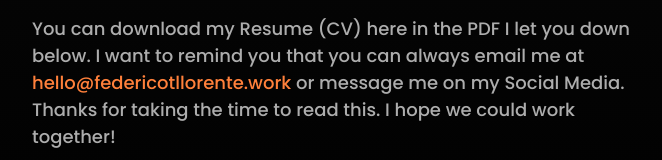
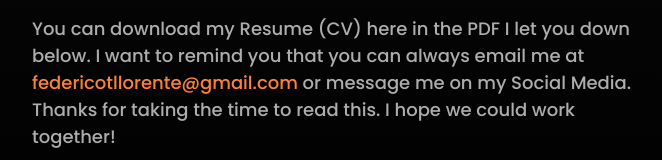
Before and after one commit to federicotllorente/react-portfolio-2021, a React app: page /about in a window 1280 px wide. Shown: the part 2139-2299 px from the top of the page, without its empty margins (308-970 px from the left). Built offline with nearby package versions, Linux system fonts and the light colour scheme.

Commit message:
Email address updated

```diff
--- a/src/views/english/AboutENG.js
+++ b/src/views/english/AboutENG.js
@@ -17,7 +17,7 @@ const AboutENG = () => (
                         <li>–<a target="_blank" rel="noreferrer" href="https://github.com/federicotllorente/">GitHub</a></li>
                         <li>–<a target="_blank" rel="noreferrer" href="https://www.instagram.com/federicotllorente/">Instagram</a></li>
                         <li>–<a target="_blank" rel="noreferrer" href="https://www.linkedin.com/in/federicotllorente/">LinkedIn</a></li>
-                        <li>–<a href="mailto:hello@federicotllorente.work">Or simply email me!</a></li>
+                        <li>–<a href="mailto:federicotllorente@gmail.com">Or simply email me!</a></li>
                     </ul>
                 </div>
                 <div className="about__introduction__image">
@@ -32,7 +32,7 @@ const AboutENG = () => (
                 <p>There, my teachers always encouraged me to be an entrepreneur and follow my dreams and goals. So at the middle of 2019 I started an Entrepreneurship and Digital Marketing blog, which then I left because I started to focus much more in coding and programming (my real passion).</p>
                 <p>At the same time of these studies, I started to take online courses about subjects I really like and enjoy: Web Development and UX Design. I’ve always been a self-taught person who’s always searching for new knowledge. I genuinely think people need to stay updated and learn constantly to be able to grow and evolve as a person and as a professional as well.</p>
                 <p>Concluding, I’d like to mention some of my hobbies like videogames, reading, movies, or walking. Yep, in recent times I enjoyed a lot walk in the field and feel the nature. Oh, and fun fact, according to the Myers-Briggs test it seems that my personality type is <a target="_blank" rel="noreferrer" href="http://www.personalitypage.com/INFJ.html">INFJ</a>, if this is something you would like to know.</p>
-                <p>You can download my Resume (CV) here in the PDF I let you down below. I want to remind you that you can always email me at <a href="mailto:hello@federicotllorente.work">hello@federicotllorente.work</a> or message me on my Social Media. Thanks for taking the time to read this. I hope we could work together!</p>
+                <p>You can download my Resume (CV) here in the PDF I let you down below. I want to remind you that you can always email me at <a href="mailto:federicotllorente@gmail.com">federicotllorente@gmail.com</a> or message me on my Social Media. Thanks for taking the time to read this. I hope we could work together!</p>
                 <p><Link to="/">Download Resume (XXXkB PDF)</Link></p>
             </div>
         </div>
--- a/src/views/english/ContactENG.js
+++ b/src/views/english/ContactENG.js
@@ -8,7 +8,7 @@ const ContactENG = props => {
                 <div className="contact__text">
                     <h2>Contact me</h2>
                     <p>Feel free to contact me and tell me about your project or company. I would like to hear from you!</p>
-                    <p>You can email me at <a href="mailto:hello@federicotllorente.work">hello@federicotllorente.work</a>, or simply complete the contact form. And if you wish, you can reach me out on my Social media as well:</p>
+                    <p>You can email me at <a href="mailto:federicotllorente@gmail.com">hello@federicotllorente.work</a>, or simply complete the contact form. And if you wish, you can reach me out on my Social media as well:</p>
                     <ul>
                         <li>–<a target="_blank" rel="noreferrer" href="https://github.com/federicotllorente/">GitHub</a></li>
                         <li>–<a target="_blank" rel="noreferrer" href="https://www.instagram.com/federicotllorente/">Instagram</a></li>
@@ -17,10 +17,12 @@ const ContactENG = props => {
                     <p>Let’s make something special!</p>
                 </div>
                 <div className="contact__form">
-                    <input type="text" placeholder="Name" />
-                    <input type="email" placeholder="Email" />
-                    <textarea placeholder="Message"></textarea>
-                    <input type="submit" value="SEND" />
+                    <form action="" method="post">
+                        <input type="text" placeholder="Name" />
+                        <input type="email" placeholder="Email" />
+                        <textarea placeholder="Message"></textarea>
+                        <input type="submit" value="SEND" />
+                    </form>
                 </div>
             </div>
         </div>
--- a/src/views/english/ProjectDetailsENG.js
+++ b/src/views/english/ProjectDetailsENG.js
@@ -59,7 +59,7 @@ const ProjectDetailsENG = props => {
             <div className="project_details__contact">
                 <hr />
                 <h2>Do you want to contact me?</h2>
-                <p>You can go to the <Link to="/contact">contact page</Link> and get in touch with me!<br />Also, if you want you can <a href="mailto:hello@federicotllorente.work">send me an email</a>.</p>
+                <p>You can go to the <Link to="/contact">contact page</Link> and get in touch with me!<br />Also, if you want you can <a href="mailto:federicotllorente@gmail.com">send me an email</a>.</p>
             </div>
         </div>
     );
--- a/src/views/spanish/AboutSPA.js
+++ b/src/views/spanish/AboutSPA.js
@@ -17,7 +17,7 @@ const AboutSPA = () => (
                         <li>–<a target="_blank" rel="noreferrer" href="https://github.com/federicotllorente/">GitHub</a></li>
                         <li>–<a target="_blank" rel="noreferrer" href="https://www.instagram.com/federicotllorente/">Instagram</a></li>
                         <li>–<a target="_blank" rel="noreferrer" href="https://www.linkedin.com/in/federicotllorente/">LinkedIn</a></li>
-                        <li>–<a href="mailto:hello@federicotllorente.work">¡O bien envíame un email!</a></li>
+                        <li>–<a href="mailto:federicotllorente@gmail.com">¡O bien envíame un email!</a></li>
                     </ul>
                 </div>
                 <div className="about__introduction__image">
@@ -32,7 +32,7 @@ const AboutSPA = () => (
                 <p>En esos momentos, mis profesores siempre me motivaron a ser un emprendedor y a seguir mis sueños y objetivos. Por lo que a mitad del 2019 comencé con un blog de emprendimiento y marketing digital, que luego lo terminé dejando ya que me comencé a enfocar mucho más en la programación (mi verdadera pasión).</p>
                 <p>Al mismo tiempo que estudiaba, comencé a tomar cursos online sobre las materias que más me interesan: desarrollo web y diseño UX. Desde siempre fui una persona autodidacta que siempre está buscando nuevos conocimientos. Pienso que las personas necesitamos estar en constante aprendizaje y desarrollo para ser capaces de crecer y evolucionar tanto como profesional como persona como tal.</p>
                 <p>Concluyendo un poco, me gustaría mencionar algunos de mis hobbies como los videojuegos, las películas, leer o caminar. Y sí, en estos últimos tiempos he estado disfrutando mucho de salir a caminar al aire libre y disfrutar el paisaje. Oh, y un dato curioso, de acuerdo al test Myers-Briggs parece ser que mi tipo de personalidad es la <a target="_blank" rel="noreferrer" href="http://www.personalitypage.com/INFJ.html">INFJ</a>, si esto es algo que te interesa saber.</p>
-                <p>Puedes descargar mi CV con el PDF que te dejo aquí debajo. Te quiero recordar que puedes enviarme un email a <a href="mailto:hello@federicotllorente.work">hello@federicotllorente.work</a> o bien un mensaje por mis redes sociales. Gracias por tomarte el tiempo de leer esto. ¡Me encantaría trabajar juntos!</p>
+                <p>Puedes descargar mi CV con el PDF que te dejo aquí debajo. Te quiero recordar que puedes enviarme un email a <a href="mailto:federicotllorente@gmail.com">federicotllorente@gmail.com</a> o bien un mensaje por mis redes sociales. Gracias por tomarte el tiempo de leer esto. ¡Me encantaría trabajar juntos!</p>
                 <p><Link to="/">Descargar currículum (XXXkB PDF)</Link></p>
             </div>
         </div>
--- a/src/views/spanish/ContactSPA.js
+++ b/src/views/spanish/ContactSPA.js
@@ -8,7 +8,7 @@ const ContactENG = props => {
                 <div className="contact__text">
                     <h2>Contáctame</h2>
                     <p>Siéntete libre de contactarme y contarme sobre tu proyecto o empresa. ¡Me encantará oír de ti!</p>
-                    <p>Puedes enviarme un email a <a href="mailto:hello@federicotllorente.work">hello@federicotllorente.work</a>, o simplemente completa este formulario. Y si quieres, puedes también contactarme por mis redes sociales:</p>
+                    <p>Puedes enviarme un email a <a href="mailto:federicotllorente@gmail.com">hello@federicotllorente.work</a>, o simplemente completa este formulario. Y si quieres, puedes también contactarme por mis redes sociales:</p>
                     <ul>
                         <li>–<a target="_blank" rel="noreferrer" href="https://github.com/federicotllorente/">GitHub</a></li>
                         <li>–<a target="_blank" rel="noreferrer" href="https://www.instagram.com/federicotllorente/">Instagram</a></li>
@@ -17,10 +17,12 @@ const ContactENG = props => {
                     <p>¡Hagamos algo increíble!</p>
                 </div>
                 <div className="contact__form">
-                    <input type="text" placeholder="Nombre" />
-                    <input type="email" placeholder="Email" />
-                    <textarea placeholder="Mensaje"></textarea>
-                    <input type="submit" value="ENVIAR" />
+                    <form action="" method="post">
+                        <input type="text" placeholder="Nombre" />
+                        <input type="email" placeholder="Email" />
+                        <textarea placeholder="Mensaje"></textarea>
+                        <input type="submit" value="ENVIAR" />
+                    </form>
                 </div>
             </div>
         </div>
--- a/src/views/spanish/ProjectDetailsSPA.js
+++ b/src/views/spanish/ProjectDetailsSPA.js
@@ -59,7 +59,7 @@ const ProjectDetailsSPA = props => {
             <div className="project_details__contact">
                 <hr />
                 <h2>¿Quieres contactarme?</h2>
-                <p>¡Puedes ir a la <Link to="/contact">página de contacto</Link> para ponerte en contacto conmigo!<br />También, si quieres puedes <a href="mailto:hello@federicotllorente.work">enviarme un email</a>.</p>
+                <p>¡Puedes ir a la <Link to="/contact">página de contacto</Link> para ponerte en contacto conmigo!<br />También, si quieres puedes <a href="mailto:federicotllorente@gmail.com">enviarme un email</a>.</p>
             </div>
         </div>
     );
```
